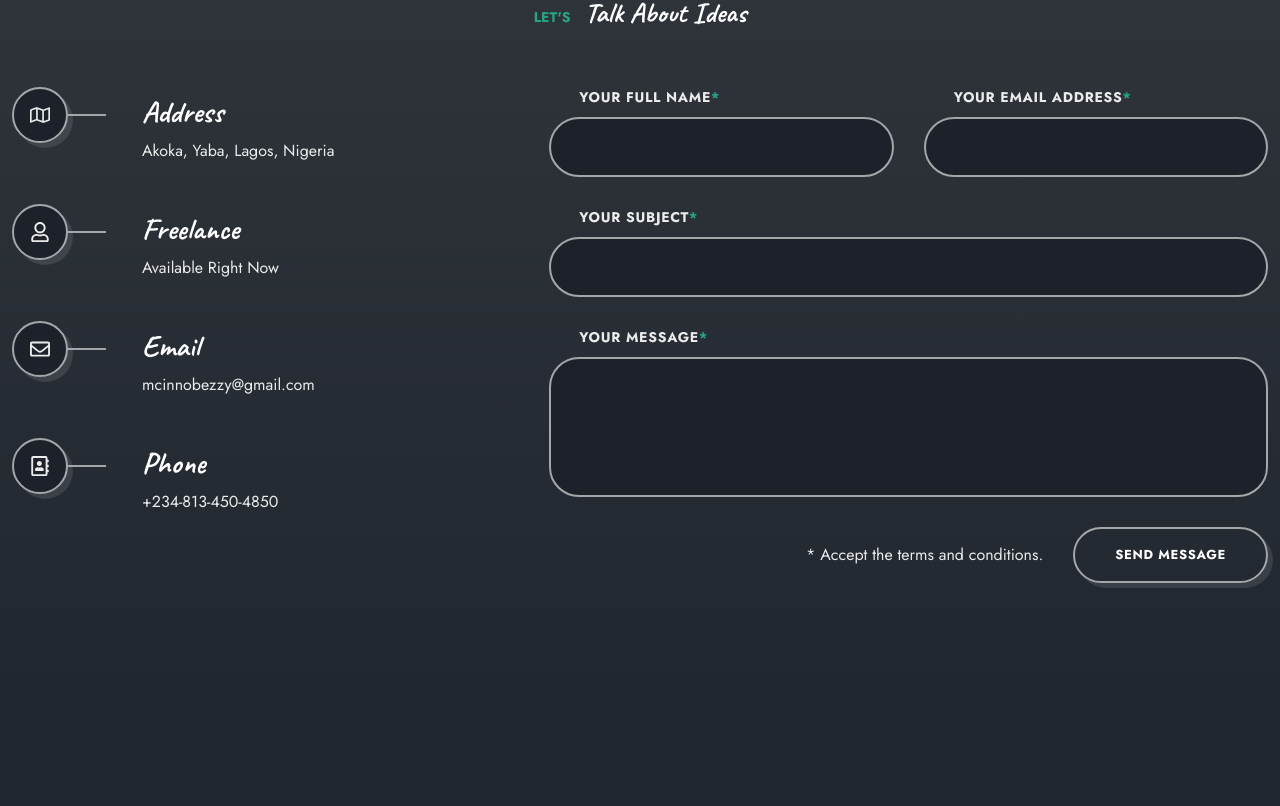
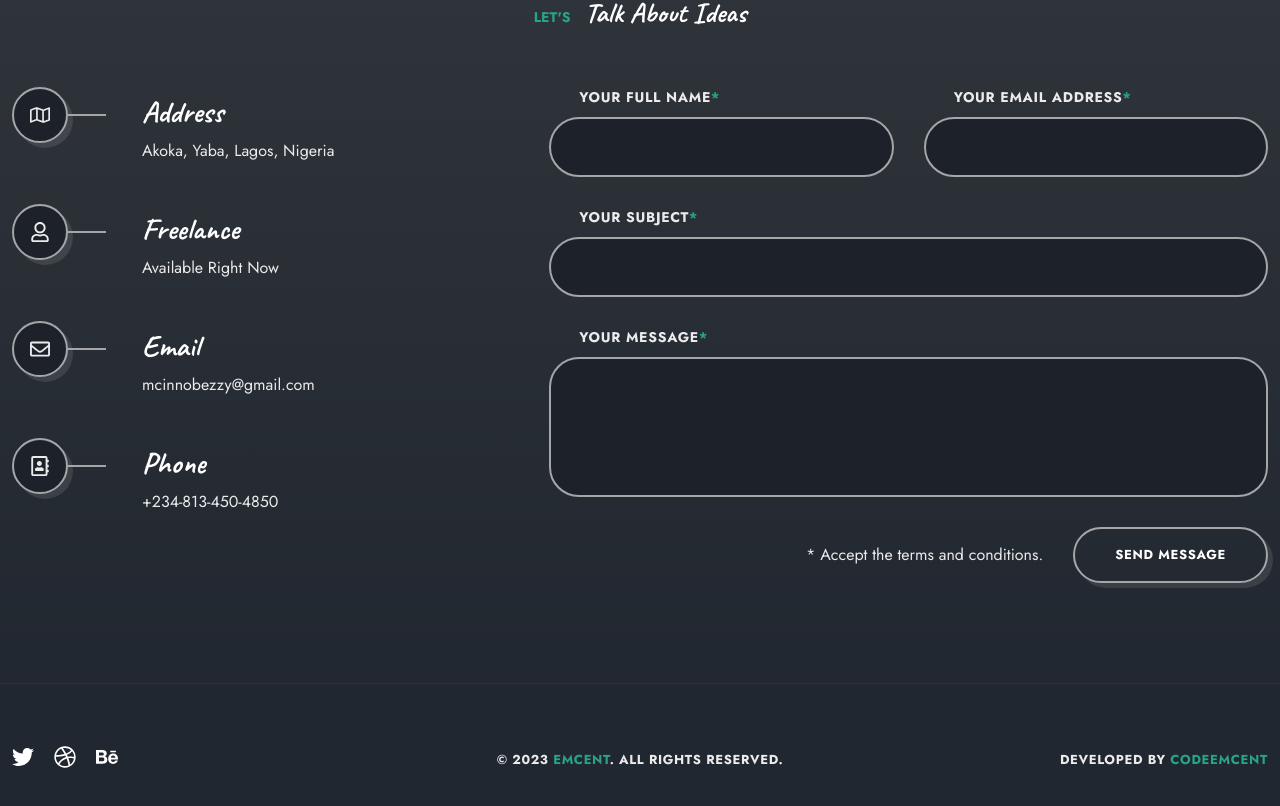
Before and after one commit to CodeEmcent/Inno-portfolio, a React (Vite) app in the folder portfolio/: page / in a window 1280 px wide. Shown: the part 6853-7659 px from the top of the page. Before the commit the page ends 7536 px from the top, so only its background shows below. Built offline with nearby package versions, Linux system fonts and the light colour scheme.

Commit message:
Footer Component Added

```diff
--- a/portfolio/src/App.jsx
+++ b/portfolio/src/App.jsx
@@ -9,6 +9,7 @@
 import Pricing from './components/pricing/Pricing'
 import Blog from './components/blog/Blog'
 import Contact from './components/contact/Contact'
+import Footer from './components/footer/Footer'
 
 function App() {
   return (
@@ -22,6 +23,7 @@
       <Pricing />
       <Blog />
       <Contact />
+      <Footer />
     </main>
   )
 }
--- /dev/null
+++ b/portfolio/src/components/footer/Footer.jsx
@@ -0,0 +1,36 @@
+import React from 'react'
+import { FaTwitter, FaDribbble, FaBehance } from 'react-icons/fa'
+
+import './footer.css'
+
+const Footer = () => {
+  return (
+    <footer className='footer'>
+      <div className='footer__container container grid'>
+        <div className='footer__socials'>
+          <a href='#' className='footer__social-link'>
+            <FaTwitter />
+          </a>
+
+          <a href='#' className='footer__social-link'>
+            <FaDribbble />
+          </a>
+
+          <a href='#' className='footer__social-link'>
+            <FaBehance />
+          </a>
+        </div>
+
+        <p className='footer__copyright text-cs'>
+          &copy; 2023 <span>Emcent</span>. All Rights Reserved.
+        </p>
+
+        <p className='footer__copyright text-cs'>
+          Developed by <span>CodeEmcent</span>
+        </p>
+      </div>
+    </footer>
+  )
+}
+
+export default Footer
--- /dev/null
+++ b/portfolio/src/components/footer/footer.css
@@ -0,0 +1,45 @@
+.footer {
+  border-top: 1px solid rgba(255, 255, 255, 0.05);
+  padding-block: 60px;
+}
+
+.footer__container {
+  grid-template-columns: repeat(3, 1fr);
+  align-items: center;
+}
+
+.footer__socials {
+  display: flex;
+  column-gap: 20px;
+}
+
+.footer__social-link {
+  color: var(--title-color);
+  font-size: var(--h5-font-size);
+  transition: all 0.7s var(--transition);
+  -webkit-transition: all 0.7s var(--transition);
+  -moz-transition: all 0.7s var(--transition);
+  -ms-transition: all 0.7s var(--transition);
+  -o-transition: all 0.7s var(--transition);
+}
+
+.footer__social-link:hover {
+  color: var(--primary-color);
+}
+
+.footer__copyright:nth-child(2) {
+  justify-self: center;
+}
+
+.footer__copyright:nth-child(3) {
+  justify-self: flex-end;
+}
+
+.footer__copyright {
+  font-size: var(--tiny-font-size);
+  font-weight: 700;
+}
+
+.footer__container span {
+  color: var(--primary-color);
+}
```
